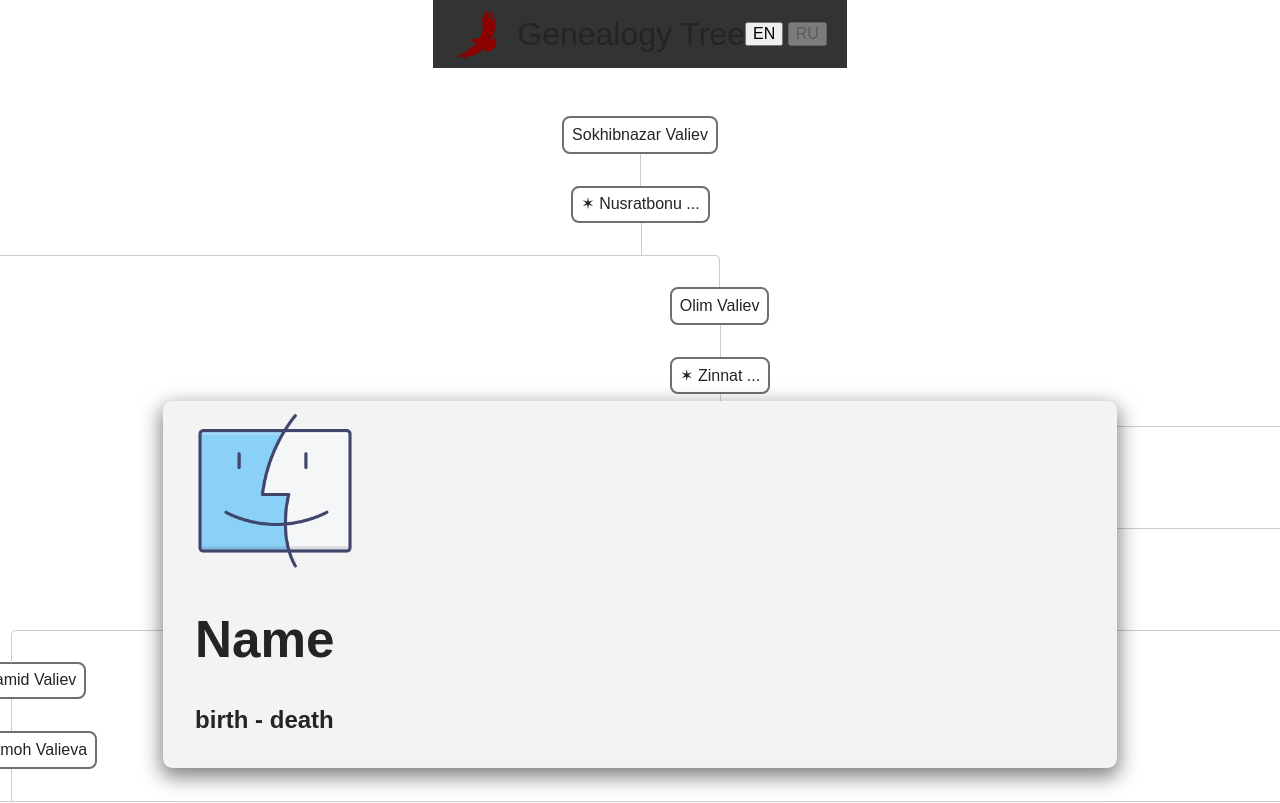
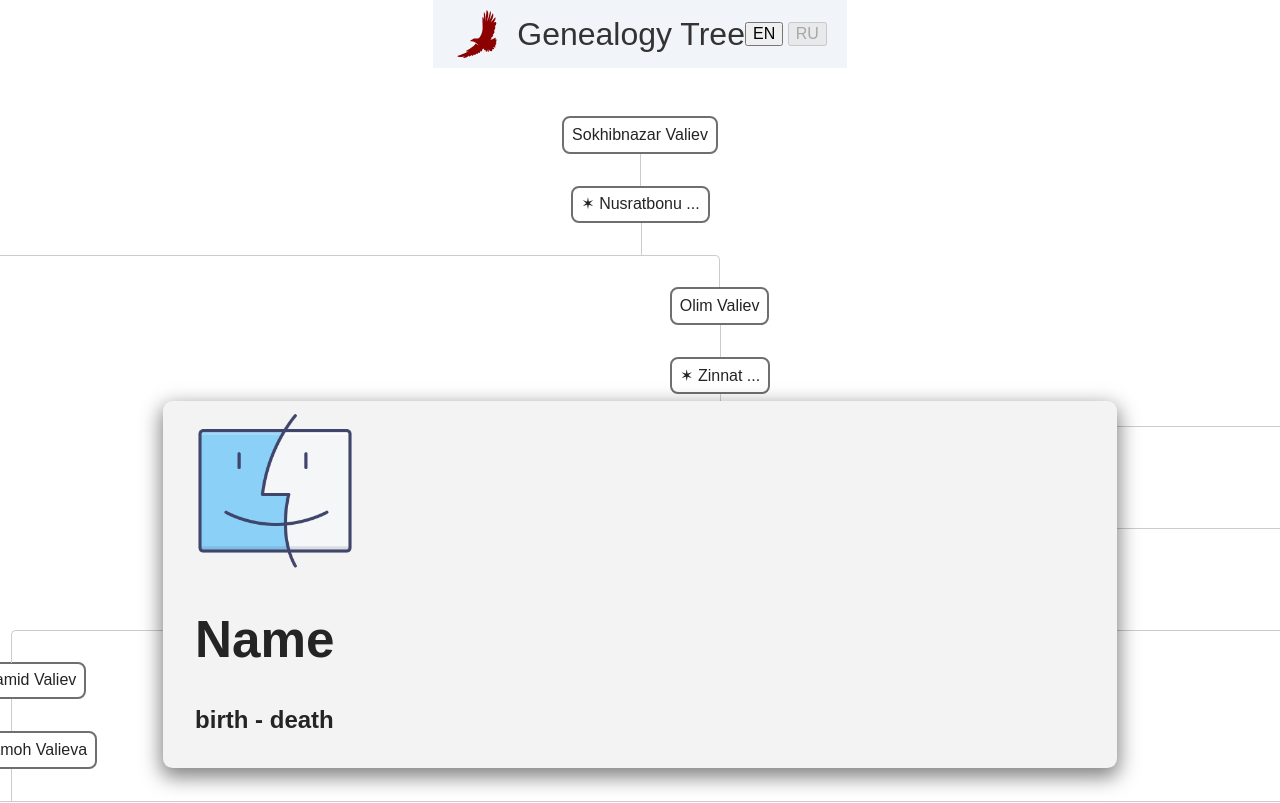
Before and after one commit to shohinsan/RootsRise, a SvelteKit app in the folder frontend/: page / in a window 1280 px wide. Shown: the top 803 px of the page. Built offline with nearby package versions, Linux system fonts and the light colour scheme; a web font is replaced by a local one.

Commit message:
chore: fix color-scheme

```diff
--- a/frontend/src/lib/assets/Loading.svelte
+++ b/frontend/src/lib/assets/Loading.svelte
@@ -1,7 +1,7 @@
 <script>
 	export let width = 125;
 	export let height = 125;
-	export let fill = 'white';
+	export let fill = 'var(--color-loading-bg, white)';
 </script>
 
 <svg {width} {height} role="img" xmlns="http://www.w3.org/2000/svg" viewBox="0 0 24 24">
@@ -39,4 +39,10 @@
 			r: 2px;
 		}
 	}
+
+	@media (prefers-color-scheme: light) {
+		.spinner {
+			--color-loading-bg: black;
+		}
+	}
 </style>
--- a/frontend/src/routes/+layout.svelte
+++ b/frontend/src/routes/+layout.svelte
@@ -37,7 +37,8 @@
 		display: flex;
 		align-items: center;
 		padding: 10px 20px;
-	  background-color: #333;
+		background-color: var(--color-nav-bg);
+		color: var(--color-nav-text);
 		position: sticky;
 		top: 0;
 		z-index: 1;
@@ -65,6 +66,13 @@
 		}
 	}
 
+	@media (prefers-color-scheme: light) {
+		nav {
+			--color-nav-bg: #f1f5f9;
+			--color-nav-text: #333;
+		}
+	}
+
 	span {
 		margin-left: 1rem;
 		user-select: none;
--- a/frontend/src/styles/app.css
+++ b/frontend/src/styles/app.css
@@ -7,6 +7,9 @@
   --color-accent: #ffe259;
   --color-bg: #242424;
   --color-text: #ffffffde;
+  --color-nav-bg: #333;
+  --color-nav-text: #ffffff;
+  --color-loading-bg: #f4f4f4;
   color: var(--color-text);
   background-color: var(--color-bg);
   font-synthesis: none;
@@ -70,7 +73,14 @@ li a {
     --color-text: #242424;
     --color-bg: #ffffff;
   }
+
+  nav {
+    --color-bg: #ffffff;
+
+  }
 }
+
+
 
 @font-face {
   font-family: 'SFProFont';
```
Lines whose indentation alone changed are shown as unchanged.
